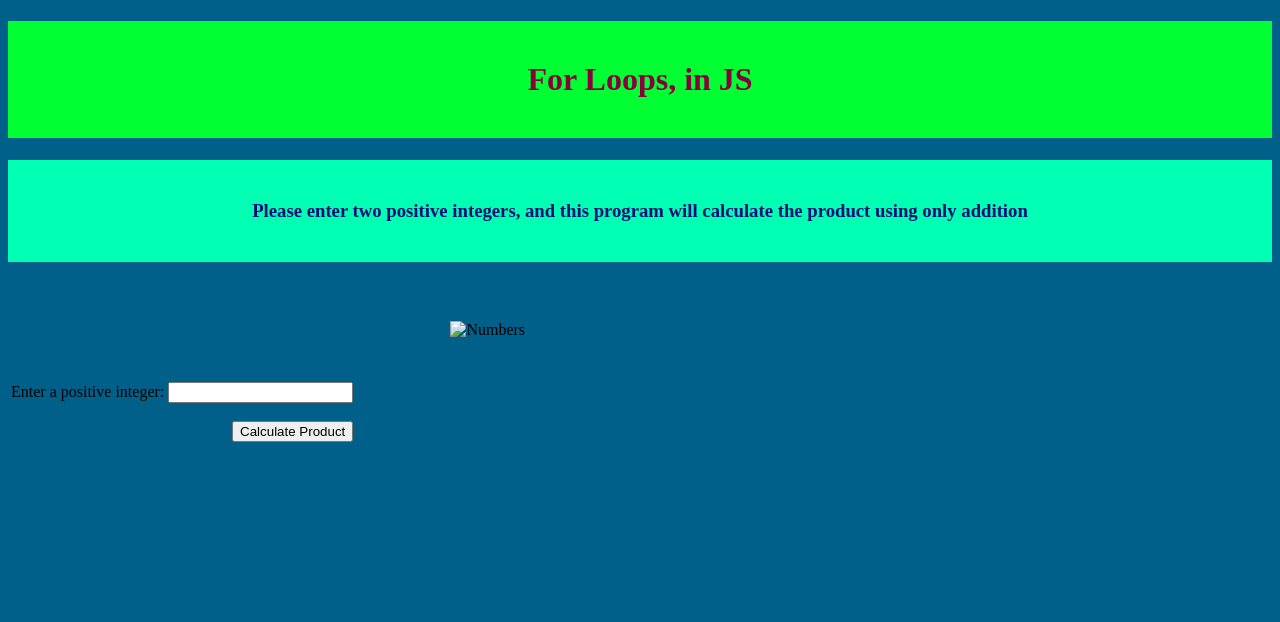
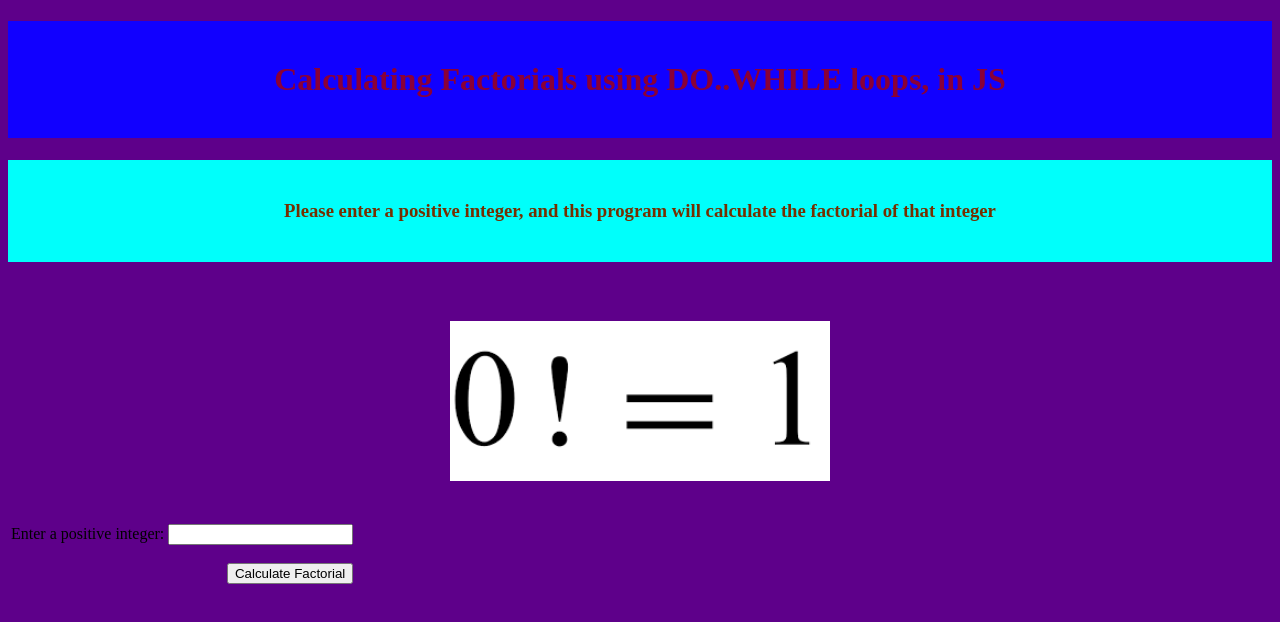
Before and after one commit to ICS20-Edward-McNamara/Unit5-03-HTML-Factorial, a plain HTML site: page index.html in a window 1280 px wide. Drawn offline with Linux system fonts and the light colour scheme.

Commit message:
added favicon and image

```diff
--- a/css/style.css
+++ b/css/style.css
@@ -1,17 +1,17 @@
 body {
-	background-color: #00608a;
+	background-color: #5e008a;
 }
 h1 {
-	background-color: #00ff33
+	background-color: #1100ff
 ;
-	color: #8a003c;
+	color: #8a0037;
 	padding: 40px;
 	text-align: center;
 }
 h3 {
-	background-color: #00ffb3
+	background-color: #00fffb
 ;
-	color: #000e75;
+	color: #752f00;
 	padding: 40px;
 	text-align: center;
 }
@@ -34,6 +34,6 @@ img {
 
 div {
   font-size: 20px;
-  color: #59ff00;
-  background-color: #008a4e;
+  color: #c800ff;
+  background-color: #00558a;
 }
--- a/index.html
+++ b/index.html
@@ -8,21 +8,21 @@
     <meta name="author" content="Ms Raffin">
     <meta name="viewport" content="width=device-width, initial-scale=1.0">
     <!-- Favicon -->
-    <link rel="apple-touch-icon" sizes="180x180" href="./fav1_index/apple-touch-icon.png">
-    <link rel="icon" type="image/png" sizes="32x32" href="./fav1_index/favicon-32x32.png">
-    <link rel="icon" type="image/png" sizes="16x16" href="./fav1_index/favicon-16x16.png">
-    <link rel="manifest" href="./fav1_index/site.webmanifest">
+    <link rel="apple-touch-icon" sizes="180x180" href="./fav_index/apple-touch-icon.png">
+    <link rel="icon" type="image/png" sizes="32x32" href="./fav_index/favicon-32x32.png">
+    <link rel="icon" type="image/png" sizes="16x16" href="./fav_index/favicon-16x16.png">
+    <link rel="manifest" href="./fav_index/site.webmanifest">
     <link rel="stylesheet" href="./css/style.css">
-    <title>For Loops, in JS</title>
+    <title>FACTORIALS!!</title>
   </head>
   <body>
     <!-- link to javascript -->
     <script src="./js/script.js"></script>
     <!-- Titles -->
-    <h1>For Loops, in JS</h1>
-		<h3>Please enter two positive integers, and this program will calculate the product using only addition</h3>
+    <h1>Calculating Factorials using DO..WHILE loops, in JS</h1>
+		<h3>Please enter a positive integer, and this program will calculate the factorial of that integer</h3>
     <!-- number counter image -->
-    <img src="./images/multiplication.jpg" alt="Numbers" class="center">
+    <img src="./images/factorial.png" alt="Numbers" class="center">
     <!-- Table containing the textfield for user input -->
 		<table>
 			<tr align = "center">
@@ -30,7 +30,7 @@
 					<form action="javascript:calculateProduct()">
 						<label for="userNum">Enter a positive integer:</label>
 						<input type="number" step="1" min="0" id="userNum"><br><br>
-						<input type="submit" value="Calculate Product">
+						<input type="submit" value="Calculate Factorial">
 					</form>
 				</td>
 				<td valign="top" align="left">
--- a/js/script.js
+++ b/js/script.js
@@ -27,5 +27,5 @@ function calculateProduct() {
 
 
   	// return the sum or product of the numbers back to html
-  	document.getElementById('display-results').innerHTML = "The factorial of your  positive integers is = " + facAnswer
+  	document.getElementById('display-results').innerHTML = "The factorial of your  positive integer is = " + facAnswer
 }
```
Also changed, not shown: fav_index/android-chrome-192x192.png (added), fav_index/android-chrome-512x512.png (added), fav_index/apple-touch-icon.png (added), fav_index/favicon-16x16.png (added), fav_index/favicon-32x32.png (added), fav_index/favicon.ico (added), fav_index/site.webmanifest (added), images/factorial.png (added).
